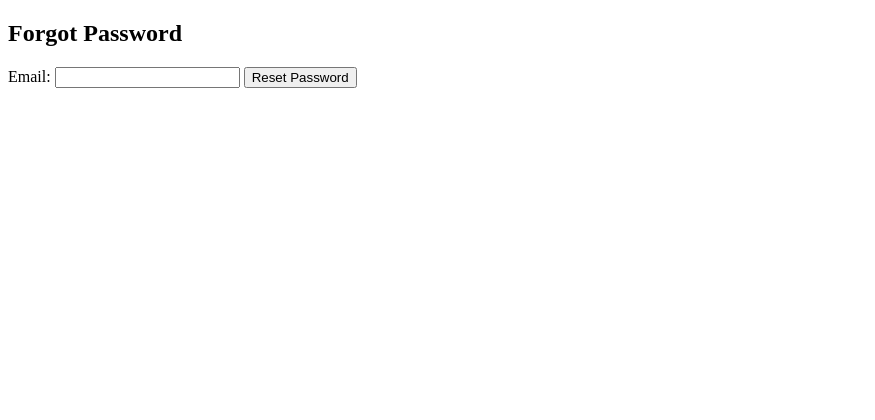
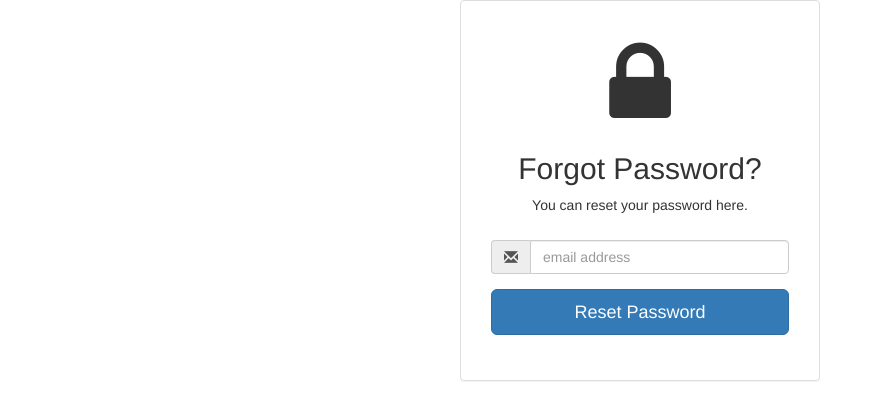
Before and after one commit to laggerbomb/OSS_online_shopping_system, a PHP site: page /myfiles/forgot_password.php in a window 1280 px wide. Shown: the top 420 px of the page, without its empty margins (0-875 px from the left). Run offline with PHP 8.4, Linux system fonts and the light colour scheme; some libraries are stand-ins or nearby versions.

Commit message:
fp design interface

```diff
--- a/footer.php
+++ b/footer.php
@@ -10,9 +10,9 @@
 								<h3 class="footer-title">About Us</h3>
 								<p>This is my Small Database Management System mini project</p>
 								<ul class="footer-links">
-									<li><a href="#"><i class="fa fa-map-marker"></i>Bangalore ,Kumbalagodu</a></li>
-									<li><a href="#"><i class="fa fa-phone"></i>+91-9535688928</a></li>
-									<li><a href="#"><i class="fa fa-envelope-o"></i>puneethreddy951@gmail.com</a></li>
+									<li><a href="#"><i class="fa fa-map-marker"></i>Pahang, Malaysia</a></li>
+									<li><a href="#"><i class="fa fa-phone"></i>+60-123456789</a></li>
+									<li><a href="#"><i class="fa fa-envelope-o"></i>OSS@gmail.com</a></li>
 								</ul>
 							</div>
 						</div>
--- a/forgot_password.php
+++ b/forgot_password.php
@@ -1,14 +1,51 @@
+<?php
+session_start()
+?>
+
 <!DOCTYPE html>
 <html>
 <head>
     <title>Forgot Password</title>
-</head>
-<body>
-    <h2>Forgot Password</h2>
-    <form method="post" action="reset_password.php">
-        <label>Email:</label>
-        <input type="email" name="email" required>
-        <input type="submit" name="submit" value="Reset Password">
-    </form>
+    <link href="//maxcdn.bootstrapcdn.com/bootstrap/3.3.0/css/bootstrap.min.css" rel="stylesheet" id="bootstrap-css">
+<script src="//maxcdn.bootstrapcdn.com/bootstrap/3.3.0/js/bootstrap.min.js"></script>
+<script src="//code.jquery.com/jquery-1.11.1.min.js"></script>
+<!------ Include the above in your HEAD tag ---------->
+
+ <link rel="stylesheet" href="https://maxcdn.bootstrapcdn.com/font-awesome/4.5.0/css/font-awesome.min.css">
+ <div class="form-gap"></div>
+<div class="container">
+	<div class="row">
+		<div class="col-md-4 col-md-offset-4">
+            <div class="panel panel-default">
+              <div class="panel-body">
+                <div class="text-center">
+                  <h3><i class="fa fa-lock fa-4x"></i></h3>
+                  <h2 class="text-center">Forgot Password?</h2>
+                  <p>You can reset your password here.</p>
+                  <div class="panel-body">
+
+                    <form id="register-form" role="form" autocomplete="off" class="form" method="post">
+
+                      <div class="form-group">
+                        <div class="input-group">
+                          <span class="input-group-addon"><i class="glyphicon glyphicon-envelope color-blue"></i></span>
+                          <input id="email" name="email" placeholder="email address" class="form-control"  type="email">
+                        </div>
+                      </div>
+                      <div class="form-group">
+                        <input name="recover-submit" class="btn btn-lg btn-primary btn-block" value="Reset Password" type="submit">
+                      </div>
+
+                      <input type="hidden" class="hide" name="token" id="token" value="">
+                    </form>
+
+                  </div>
+                </div>
+              </div>
+            </div>
+          </div>
+	</div>
+</div>
+
 </body>
 </html>
```
